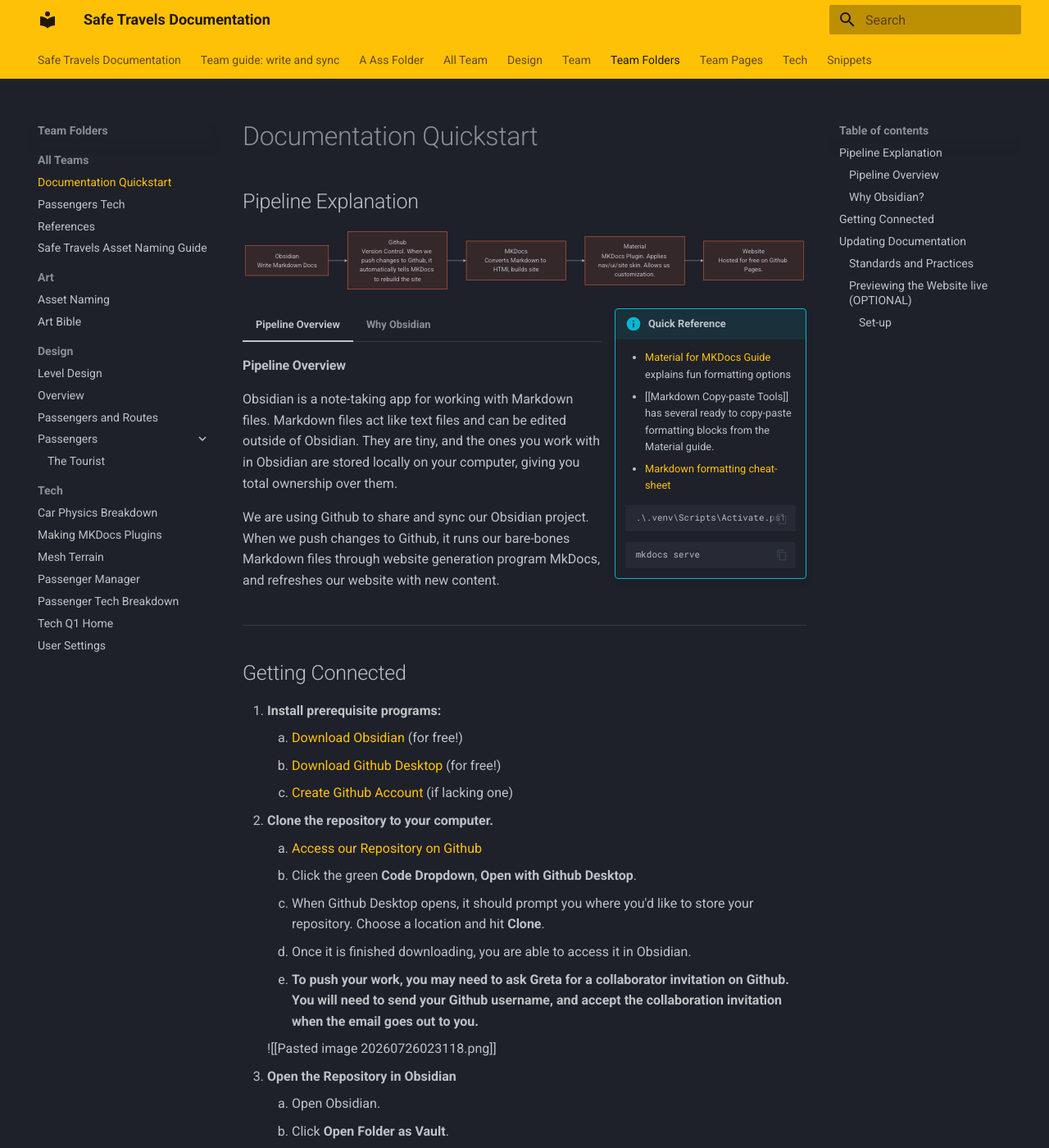
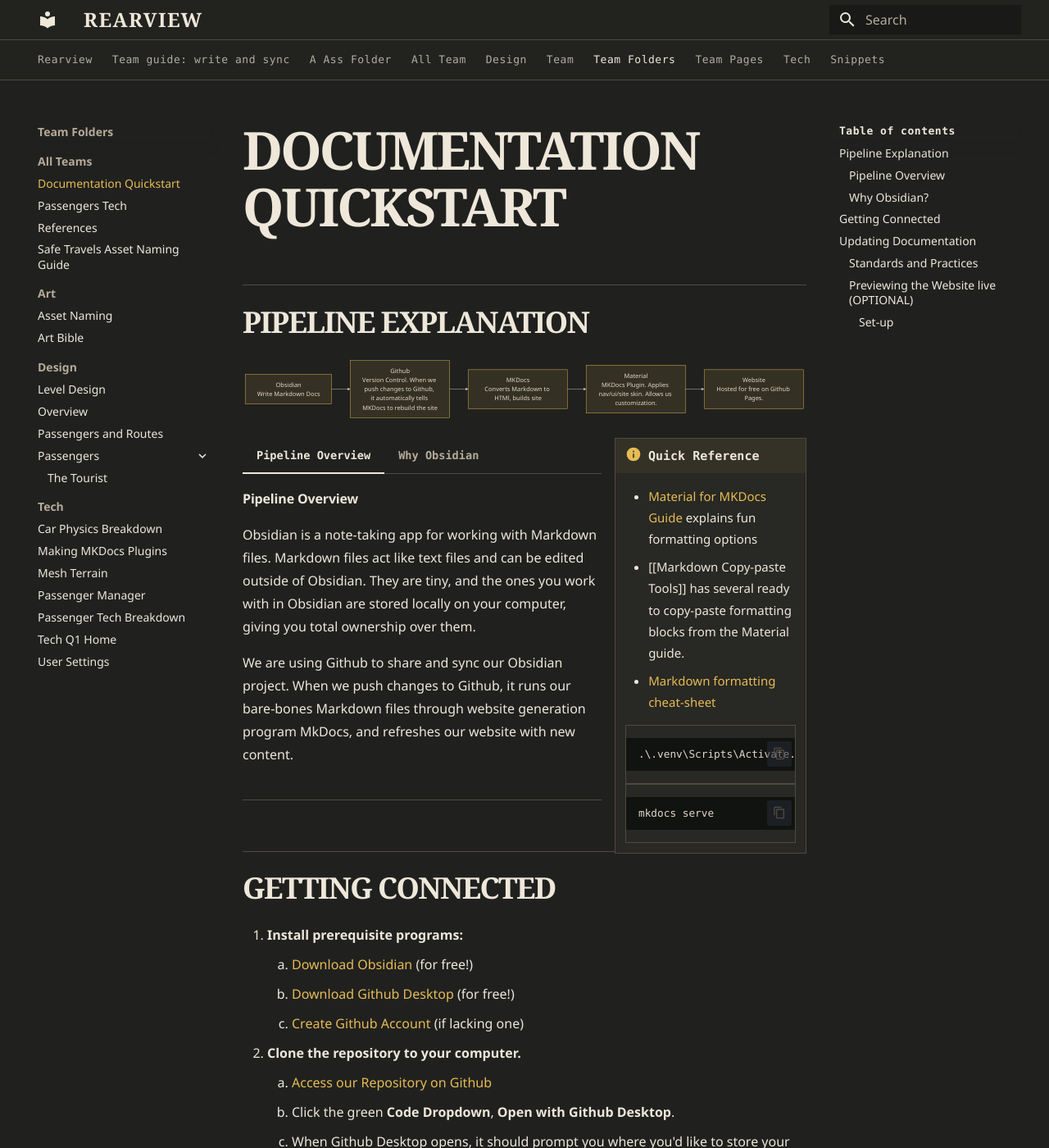
Before and after one commit to l4valamp/safetravels-docs, an MkDocs documentation site: the page built from docs/Team Folders/All Teams/Documentation Quickstart.md, in a window 1280 px wide and 1400 px high. Shown: the whole window at 82% size. Built offline with MkDocs 1.6.1 and Material for MkDocs 9.7.7, drawn with Linux system fonts in a browser that asks for light colours.

Commit message:
Greta | Restyling

```diff
--- /dev/null
+++ b/docs/stylesheets/rearview.css
@@ -0,0 +1,121 @@
+/* Rearview: presentation only. Material owns layout and interactive behavior.
+   System fonts need no downloads, redistribution, or third-party font service. */
+:root {
+  --rv-paper: #eee7da;
+  --rv-muted: #b6aa99;
+  --rv-ink: #20211f;
+  --rv-panel: #282824;
+  --rv-rule: #514a3e;
+  --rv-yellow: #e6bb54;
+  --rv-rust: #d68d70;
+  --rv-signal: #c94225;
+  --rv-display: Georgia, "Times New Roman", serif;
+  --rv-mono: "Cascadia Mono", "SFMono-Regular", Consolas, "Liberation Mono", monospace;
+  --md-text-font: "Segoe UI", system-ui, -apple-system, BlinkMacSystemFont, sans-serif;
+  --md-code-font: var(--rv-mono);
+}
+
+[data-md-color-scheme="slate"] {
+  --md-default-bg-color: var(--rv-ink);
+  --md-default-fg-color: var(--rv-paper);
+  --md-default-fg-color--light: var(--rv-muted);
+  --md-default-fg-color--lighter: #827969;
+  --md-default-fg-color--lightest: #514a3e;
+  --md-primary-fg-color: #22231f;
+  --md-primary-bg-color: var(--rv-paper);
+  --md-primary-bg-color--light: var(--rv-muted);
+  --md-accent-fg-color: var(--rv-yellow);
+  --md-accent-fg-color--transparent: #e6bb541a;
+  --md-typeset-a-color: var(--rv-yellow);
+  --md-code-bg-color: #111310;
+  --md-code-fg-color: #e2d8c7;
+  --md-footer-bg-color: #121411;
+  --md-footer-bg-color--dark: #10120f;
+  --md-footer-fg-color: var(--rv-paper);
+}
+
+.md-header { box-shadow: none; border-bottom: 1px solid var(--rv-rule); }
+.md-header__topic:first-child { font-family: var(--rv-display); text-transform: uppercase; letter-spacing: .06em; font-size: 1.2rem; }
+.md-tabs { background: #22231f; border-bottom: 1px solid var(--rv-rule); }
+.md-tabs__link, .md-nav__title, .md-footer-meta, .rearview-eyebrow {
+  font-family: var(--rv-mono);
+}
+.md-tabs__link { font-size: .65rem; letter-spacing: .04em; }
+.md-tabs__link--active { color: var(--rv-yellow); }
+.md-nav__link--active, .md-nav__link:hover { color: var(--rv-yellow); }
+.md-nav__title { color: var(--rv-paper); font-size: .65rem; letter-spacing: .04em; }
+.md-nav--primary .md-nav__title { background: var(--rv-ink); box-shadow: none; }
+.md-nav--secondary { border-left-color: var(--rv-rule); }
+.md-search__form { border-radius: 0; }
+.md-search-result__meta { color: var(--rv-muted); }
+
+.md-typeset { font-size: .8rem; line-height: 1.75; }
+.md-typeset h1, .md-typeset h2 {
+  color: var(--rv-paper);
+  font-family: var(--rv-display);
+  font-weight: 900;
+  text-transform: uppercase;
+  letter-spacing: -.045em;
+  line-height: 1.08;
+  overflow-wrap: anywhere;
+}
+.md-typeset h1 { font-size: clamp(2.25rem, 5vw, 3.7rem); margin-bottom: .65em; }
+.md-typeset h2 { font-size: 1.8rem; border-top: 1px solid var(--rv-rule); padding-top: .7em; margin-top: 1.7em; }
+.md-typeset h3 { color: var(--rv-paper); font-weight: 650; }
+.md-typeset a:not(.headerlink):hover { text-decoration: underline; text-underline-offset: .2em; }
+.md-typeset hr { border-color: var(--rv-rule); }
+.md-typeset blockquote { border-left: 2px solid var(--rv-rust); color: var(--rv-muted); }
+.md-typeset code { border-radius: 0; }
+.md-typeset pre { line-height: 1.6; }
+.md-typeset .highlight { border: 1px solid var(--rv-rule); }
+.md-typeset table:not([class]) { background: var(--rv-panel); border: 1px solid var(--rv-rule); border-radius: 0; font-size: .72rem; }
+.md-typeset table:not([class]) th { color: var(--rv-paper); background: #302c24; font-family: var(--rv-mono); font-weight: 600; }
+.md-typeset table:not([class]) td { border-top: 1px solid var(--rv-rule); }
+.md-typeset table:not([class]) tr:hover { background: #e6bb5409; }
+.md-typeset .admonition, .md-typeset details {
+  background: var(--rv-panel); color: var(--rv-paper); border-radius: 0;
+  box-shadow: none; font-size: .75rem;
+}
+.md-typeset .admonition-title, .md-typeset summary { font-family: var(--rv-mono); }
+.md-typeset .admonition.info, .md-typeset details.info { border-color: var(--rv-rule); }
+.md-typeset .info > .admonition-title, .md-typeset .info > summary { background: #e6bb5410; }
+.md-typeset .info > .admonition-title::before, .md-typeset .info > summary::before { background-color: var(--rv-yellow); }
+.md-typeset .tabbed-labels { border-bottom-color: var(--rv-rule); }
+.md-typeset .tabbed-labels > label { font-family: var(--rv-mono); font-size: .68rem; }
+.md-typeset iframe { display: block; max-width: 100%; width: 100%; aspect-ratio: 960 / 569; height: auto; border: 1px solid var(--rv-rule); margin: 2rem 0; background: var(--rv-panel); }
+
+/* Homepage treatment is applied by the theme; notes need no CSS classes. */
+.rearview-home {
+  background: linear-gradient(103deg, transparent 78%, #c9422512 78%), radial-gradient(ellipse at 90% 0%, #82604426, transparent 60%);
+  border-top: 3px solid var(--rv-signal);
+  padding-top: 1.2rem;
+}
+.md-typeset .rearview-eyebrow {
+  color: var(--rv-yellow); font-size: .6rem; text-transform: uppercase;
+  letter-spacing: .12em; margin: 0 0 1.4rem;
+}
+.rearview-home h1 { font-size: clamp(3rem, 8vw, 5.4rem); letter-spacing: -.06em; margin-bottom: .15em; }
+.rearview-home h1 + p { font-size: 1.15rem; color: var(--rv-paper); margin-top: 0; }
+.rearview-home h1 + p + p { color: var(--rv-muted); margin-bottom: 2rem; max-width: 28rem; }
+
+/* Retain typed entity colors and hooks; improve contrast and panel geometry. */
+.md-typeset .entity { border-radius: 2px; border-width: 1px; border-style: solid; }
+.md-typeset .entity-bool { color: #f0aaa3; }
+.md-typeset .entity-string { color: #ef9dd7; }
+.md-typeset .entity-default { color: var(--rv-muted); }
+.md-typeset .entity-scope-f { filter: none; border-style: dashed; }
+.entity-popup { background: var(--rv-panel); color: var(--rv-paper); border-color: var(--rv-rule); border-radius: 0; max-width: calc(100vw - 2rem); }
+
+:focus-visible { outline: 2px solid var(--rv-yellow); outline-offset: 3px; }
+@media (max-width: 44.984375em) {
+  .md-typeset h1 { font-size: 2.5rem; }
+  .rearview-home h1 { font-size: clamp(3rem, 15vw, 5rem); }
+  .md-typeset .admonition.inline { float: none; width: 100%; margin: 1rem 0; }
+}
+@media (prefers-reduced-motion: reduce) {
+  .entity-definition-highlight { animation: none; outline: 2px solid var(--rv-yellow); }
+}
+@media print {
+  .rearview-home { background: none; }
+  .md-typeset h1, .md-typeset h2, .rearview-home h1 + p { color: #111; }
+}
--- a/mkdocs.yml
+++ b/mkdocs.yml
@@ -1,6 +1,7 @@
 # yaml-language-server: $schema=https://squidfunk.github.io/mkdocs-material/schema.json
 
-site_name: Safe Travels Documentation
+site_name: Rearview
+site_description: Team field guide for Rearview, an isometric taxi-driving game.
 site_url: https://l4valamp.github.io/safetravels-docs/
 docs_dir: docs
 exclude_docs: |
@@ -8,6 +9,8 @@
 
 theme:
   name: material
+  custom_dir: overrides
+  font: false
   palette:
     scheme: slate
     primary: amber
@@ -46,6 +49,7 @@
 
 extra_css:
   - stylesheets/extra.css
+  - stylesheets/rearview.css
 
 extra_javascript:
   - javascripts/entities.js
--- /dev/null
+++ b/overrides/main.html
@@ -0,0 +1,13 @@
+{% extends "base.html" %}
+
+{# Keep Material's content, navigation, search and plugin output intact. #}
+{% block content %}
+  {% if page.is_homepage %}
+    <div class="rearview-home">
+      <p class="rearview-eyebrow">Rearview / Team field guide</p>
+      {{ super() }}
+    </div>
+  {% else %}
+    {{ super() }}
+  {% endif %}
+{% endblock %}
```
Also changed, not shown: README.md (+15 -0 lines), docs/index.md (+5 -1 lines), 2 other files.
